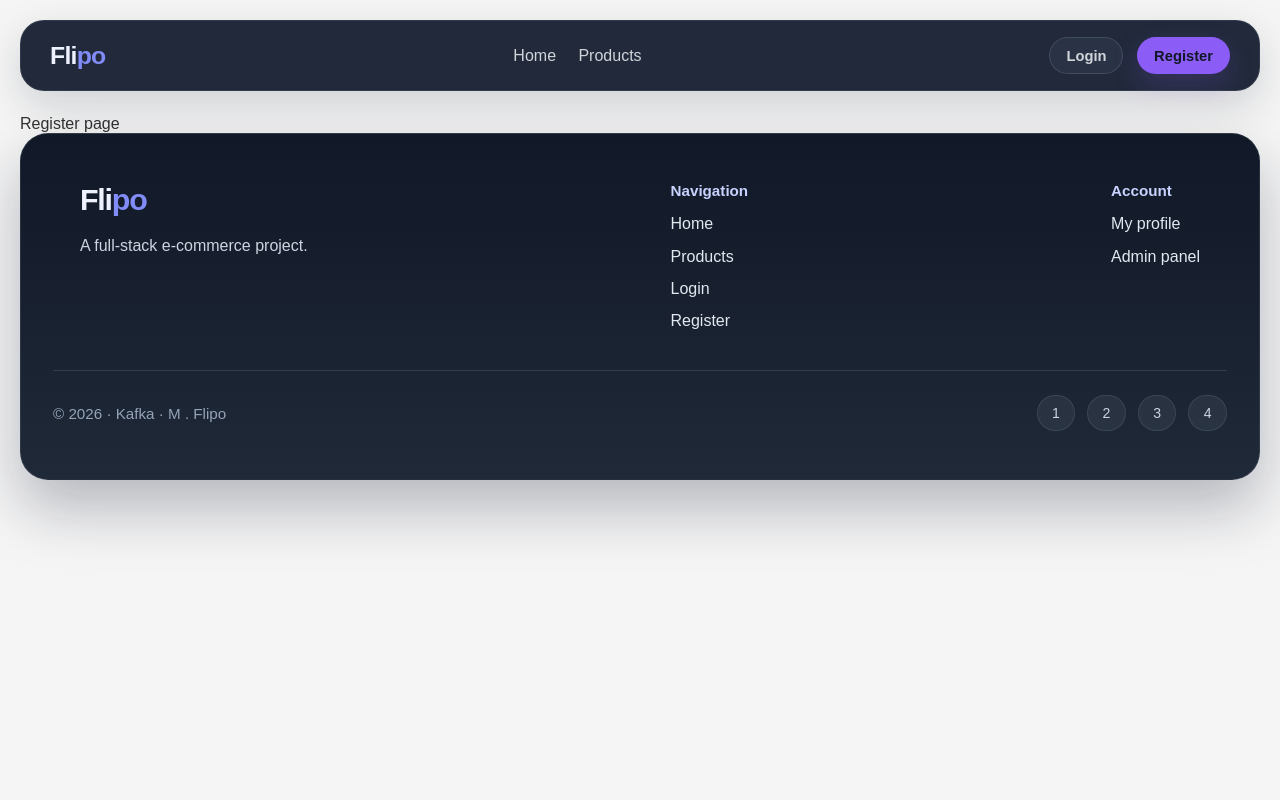
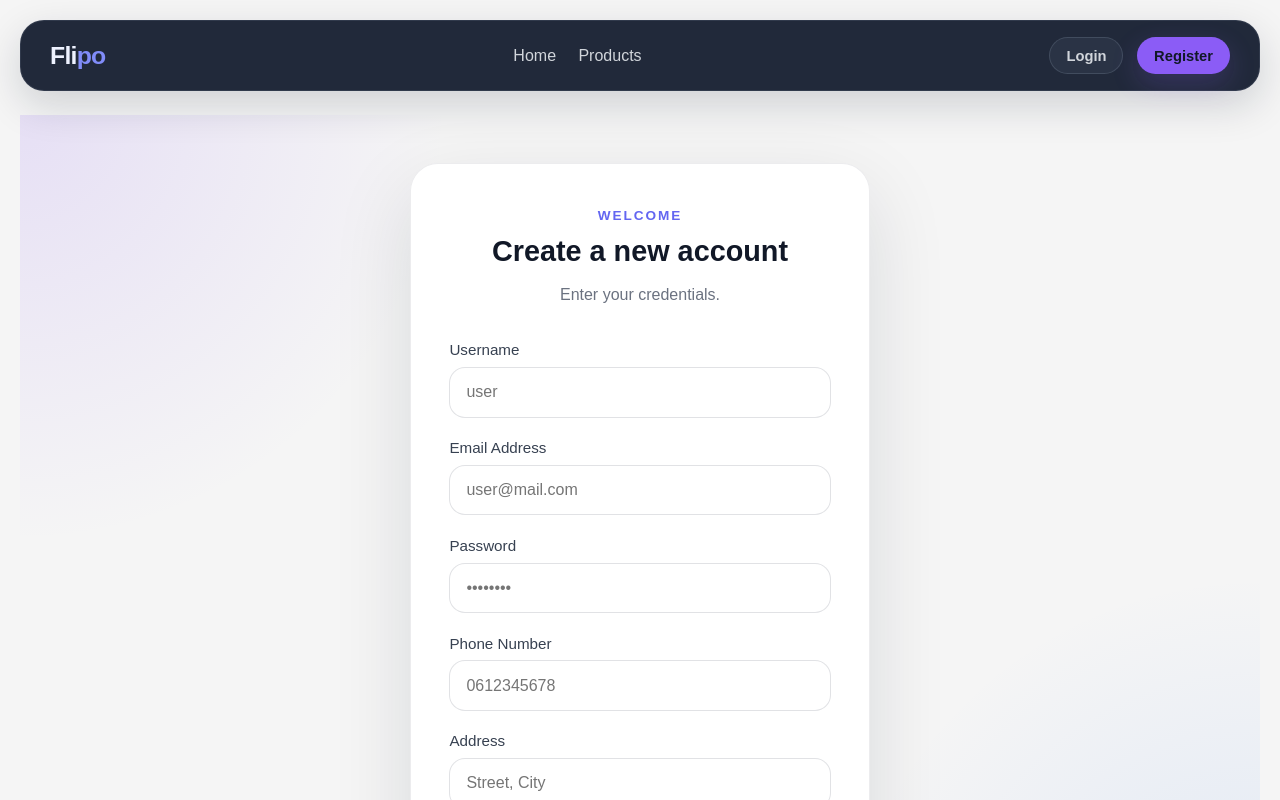
Before and after one commit to flipoSec/SpringBoot_App, a React (Vite) app in the folder React/React/: page /register in a window 1280 px wide. Shown: the top 800 px of the page. Built offline with nearby package versions, Linux system fonts and the light colour scheme.

Commit message:
create register page

```diff
--- a/React/React/src/pages/auth/Register.jsx
+++ b/React/React/src/pages/auth/Register.jsx
@@ -1,12 +1,116 @@
 import { useState } from 'react';
 import { Link, useNavigate } from 'react-router-dom';
 import api from '../../api/axios';
-import { useAuth } from '../../context/AuthContext';
 
 export default function Register(){
 
+    const [username, setUsername] = useState("");
+    const [password, setPassword] = useState("");
+    const [email, setEmail] = useState("");
+    const [number, setNumber] = useState("");
+    const [address, setAddress] = useState("");
+    const [error, setError] = useState("");
+    const [loading, setLoading] = useState(false);
 
-    return(<>
-        Register page
-    </>);
+    const navigate = useNavigate();
+
+    const handleSubmit = async(e) => {
+        e.preventDefault();
+        setError("");
+
+        const PhoneRegex = /^(06|07)\d{8}$/;
+        if (!PhoneRegex.test(number)) {
+            setError("The number format is wrong.");
+            return;
+        }
+        setLoading(true);
+
+        try{
+            const response = await api.post("/auth/register", {username, password, email, number, address});
+            alert("The account is created.");
+            navigate('/login');
+        }
+        catch(err){
+            setError(err.response?.data?.message || "Erreur lors de l'inscription");
+        }
+        finally{
+            setLoading(false);
+        }
+
+    }
+
+    return(
+    <div className="auth-page">
+        <form className="auth-card" onSubmit={handleSubmit}>
+                <div className="auth-header">
+                    <span className="auth-eyebrow">Welcome</span>
+                    <h1>Create a new account</h1>
+                    <p>Enter your credentials.</p>
+                </div>
+            {error && <div className="auth-error">{error}</div>}
+            <div className="auth-field">
+                    <label htmlFor="username">Username</label>
+                    <input
+                        id="username"
+                        value={username}
+                        type="text"
+                        placeholder="user"
+                        onChange={(e) => setUsername(e.target.value)}
+                        required
+                    />
+            </div>
+            <div className="auth-field">
+                    <label htmlFor="email">Email Address</label>
+                    <input
+                        id="email"
+                        value={email}
+                        type="email"
+                        placeholder="user@mail.com"
+                        onChange={(e) => setEmail(e.target.value)}
+                        required
+                    />
+            </div>
+            <div className="auth-field">
+                    <label htmlFor="password">Password</label>
+                    <input
+                        id="password"
+                        value={password}
+                        type="password"
+                        placeholder="••••••••"
+                        onChange={(e) => setPassword(e.target.value)}
+                        required
+                    />
+            </div>
+            <div className="auth-field">
+                    <label htmlFor="number">Phone Number</label>
+                    <input
+                        id="number"
+                        value={number}
+                        type="tel"
+                        placeholder="0612345678"
+                        onChange={(e) => setNumber(e.target.value)}
+                        required
+                        minLength={10}
+                        maxLength={10}
+                    />
+            </div>
+            <div className="auth-field">
+                    <label htmlFor="address">Address</label>
+                    <input
+                        id="address"
+                        value={address}
+                        type="text"
+                        placeholder="Street, City"
+                        onChange={(e) => setAddress(e.target.value)}
+                        required
+                    />
+            </div>
+            <div className="auth-footer-row">
+                <Link to='/login' className="auth-link">Already have an account? Log in</Link>
+                <button className="auth-submit" type="submit" disabled={loading}>
+                    {loading ? "Loading..." : "Create account"}
+                </button>
+            </div>
+        </form>
+    </div>);
 }
```
